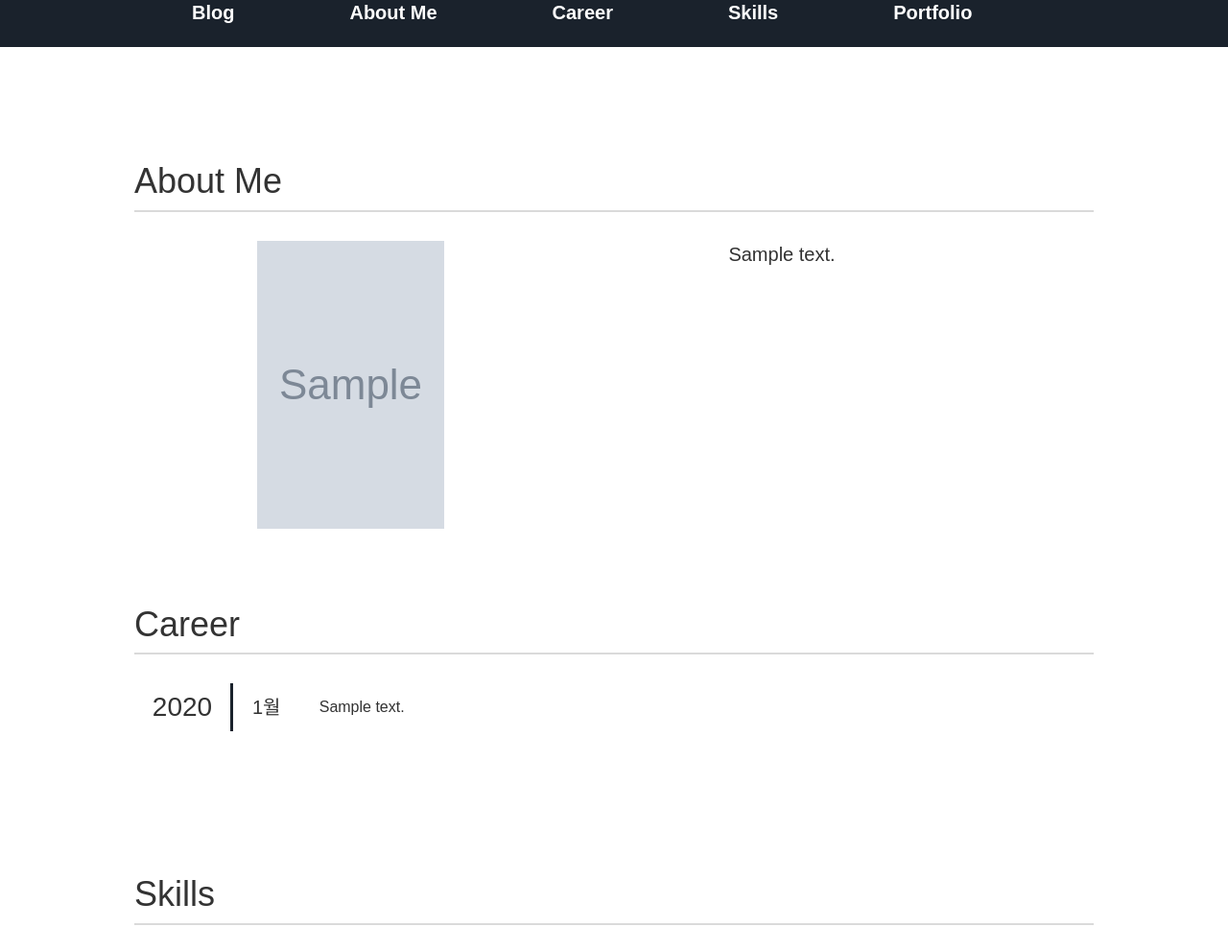
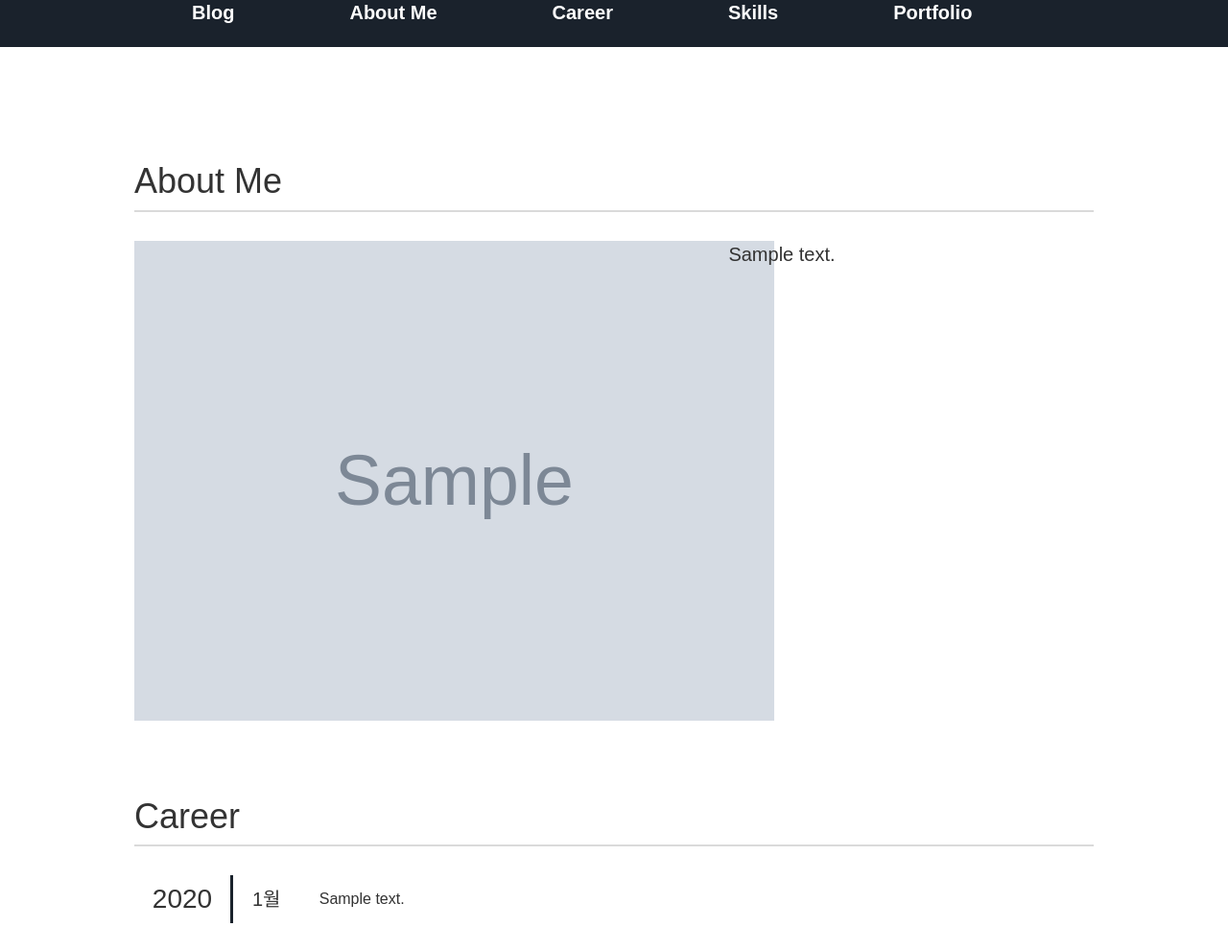
Before and after one commit to smirkkk/portfolio, a Django app: page / in a window 1280 px wide. Shown: the part 301-1292 px from the top of the page at 96% size. Run offline with Django 3.2, Linux system fonts and the light colour scheme; tables that the repository leaves empty hold one stand-in row (values such as "Sample post"); grey boxes marked "Sample" are stand-in pictures; some libraries are stand-ins or nearby versions.

Commit message:
profile image resize

```diff
--- a/portfolio_app/templates/main/index.html
+++ b/portfolio_app/templates/main/index.html
@@ -24,7 +24,7 @@
                 </h1>
                 <ul>
                     <li  id="profilepic">
-                        <img src="{{aboutme.img.url}}" style="width:195px; height:300px;">
+                        <img src="{{aboutme.img.url}}" style="height:500px;">
                     </li>
                     <li id="introduce">
                         {{aboutme.text}}
```
